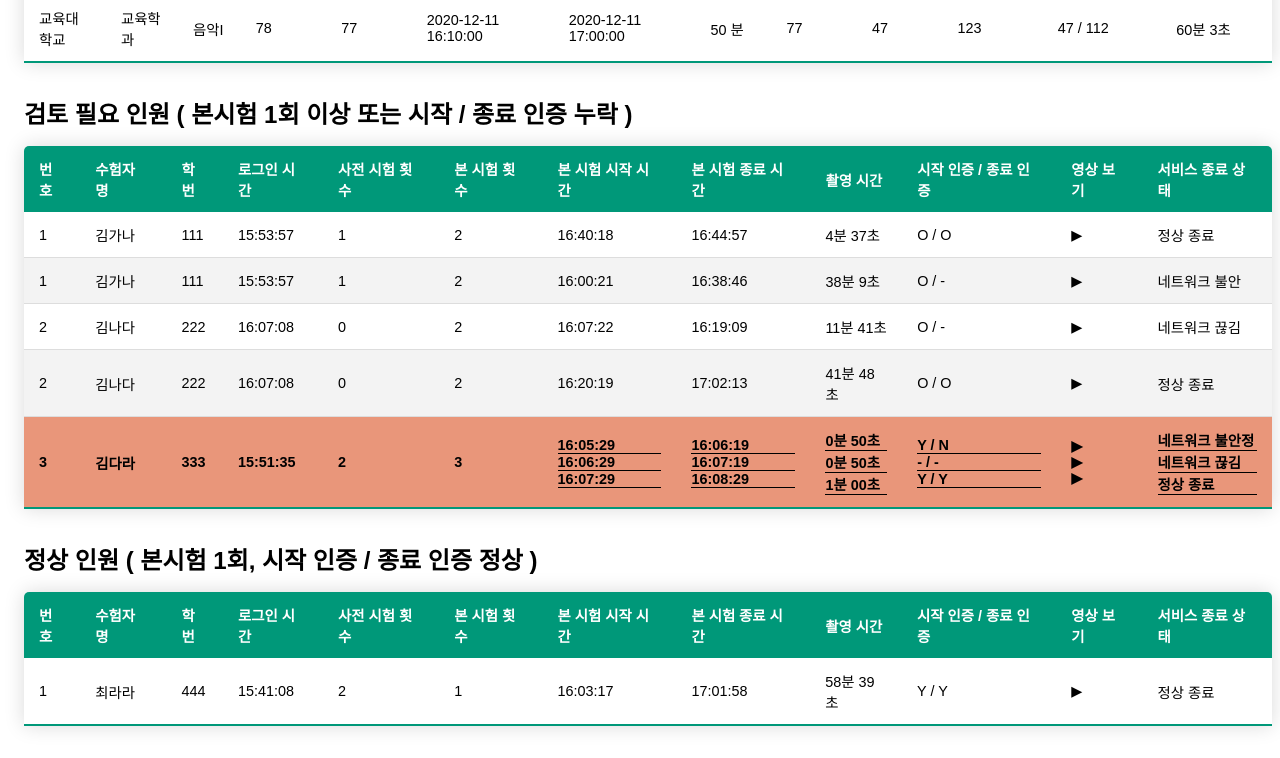
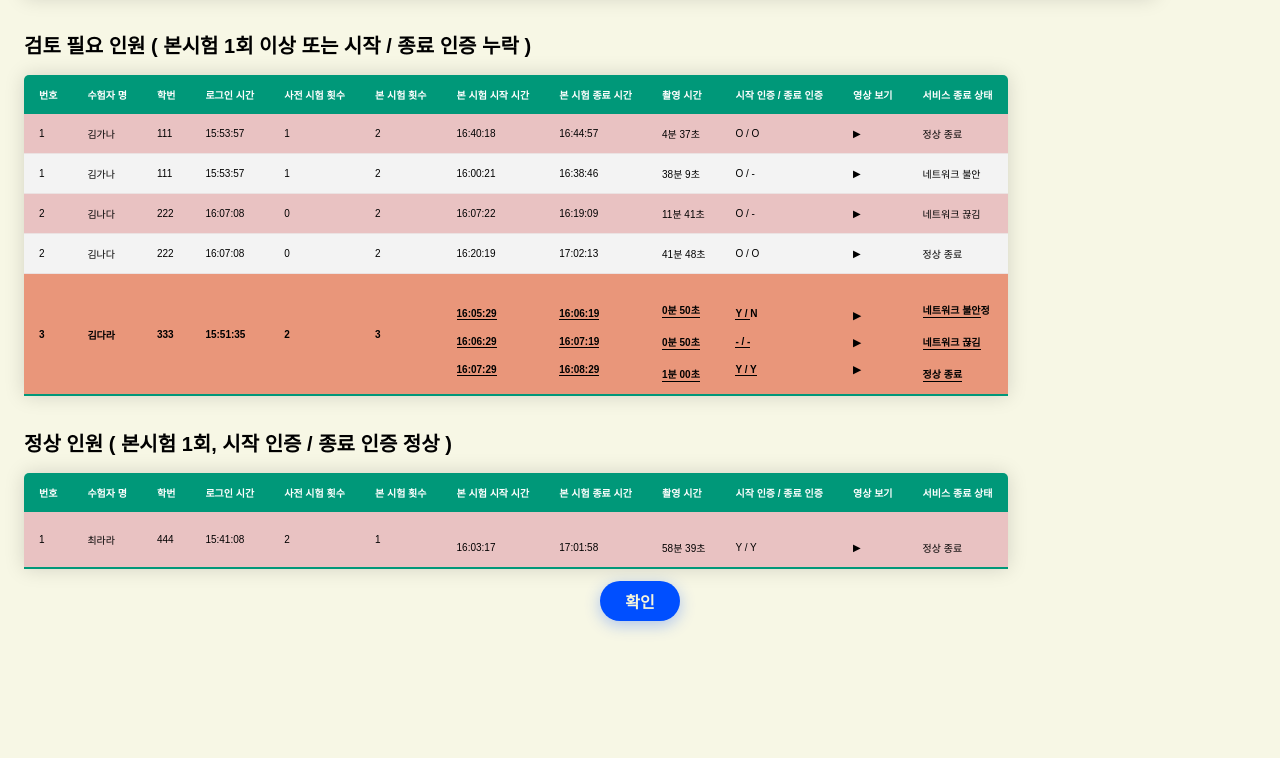
Before and after one commit to jjinri/jjweb, a plain HTML site: page index.html in a window 1280 px wide. Shown: the part 149-907 px from the top of the page. After the commit the page ends 800 px from the top, so only its background shows below. Drawn offline with Linux system fonts and the light colour scheme.

Commit message:
add button element 확인

```diff
--- a/index.html
+++ b/index.html
@@ -234,5 +234,6 @@
       </tr>
     </tbody>
   </table>
+  <button>확인</button>
 </body>
 </html>
--- a/style.css
+++ b/style.css
@@ -1,13 +1,19 @@
+body {
+  background-color: rgb(247, 247, 229);
+}
+
 * {
   font-family: sans-serif; /* Change your font family */
 }
 
 h1 {
-  margin: 1rem 0 0.4rem 1rem;
+  font-size: 24px;
+  margin: 1rem 0 0.2rem 1rem;
 }
 
 h2 {
-  margin: 1rem 0 0.4rem 1rem;
+  font-size: 20px;
+  margin: 1rem 0 0.2rem 1rem;
 }
 
 .content-table {
@@ -25,15 +31,19 @@ h2 {
   color: #ffffff;
   text-align: left;
   font-weight: bold;
+  font-size: 10px;
 }
 
 .content-table th,
 .content-table td {
   padding: 12px 15px;
+  font-size: 10px;
+  width:max-content;
 }
 
 .content-table tbody tr {
-  border-bottom: 1px solid #dddddd;
+  border-bottom: 1px solid #ebe2e2;
+  background-color: #e9c2c2;
 }
 
 .content-table tbody tr:nth-of-type(even) {
@@ -62,6 +72,8 @@ h2 {
 .content-table tbody td > ul > li {
   padding-left: 0px;
   list-style: none;
+  padding: 1rem 0rem 0rem 0rem;
+  width:fit-content;
 }
 
 .content-table tbody tr.active-row td > ul > li:nth-of-type(even) {
@@ -76,3 +88,31 @@ h2 {
 .content-table tbody tr.active-row td:nth-of-type(11) > ul > li {
   border-style: hidden;
 }
+
+button {
+  width: 80px;
+  height: 40px;
+  background-color: #004fff;
+  color:beige;
+  border: none;
+  border-radius: 20px;
+  font-size: 16px;
+  font-weight: bold;
+
+  box-shadow: 0px 4px 16px rgba(0, 79, 255, 0.3);
+  position: relative;
+  top: 90%;
+  left: 50%;
+  transform: translate(-50%, -50%);
+  transition: 0.3s;
+}
+
+button:focus {
+  outline: 0;
+}
+
+button:hover {
+  background-color: rgba(0, 79, 255, 0.8);;
+  cursor: pointer;
+  box-shadow: 0px 2px 4px rgba(0, 79, 255, 0.6);
+}
```
